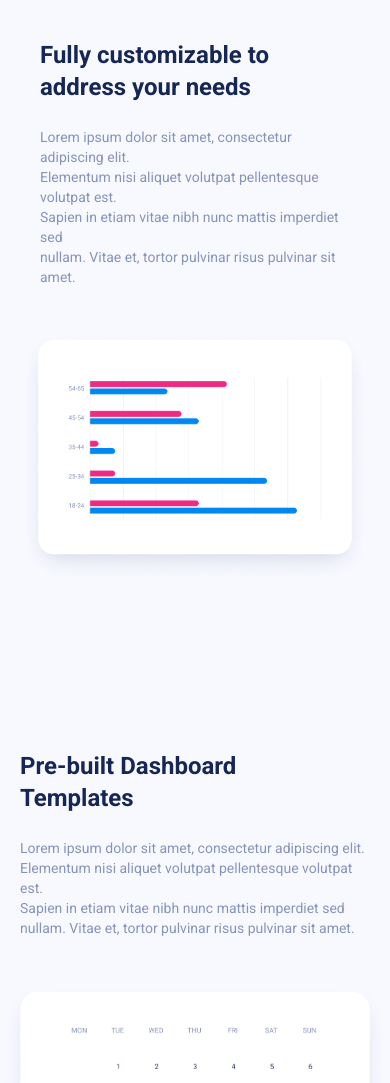
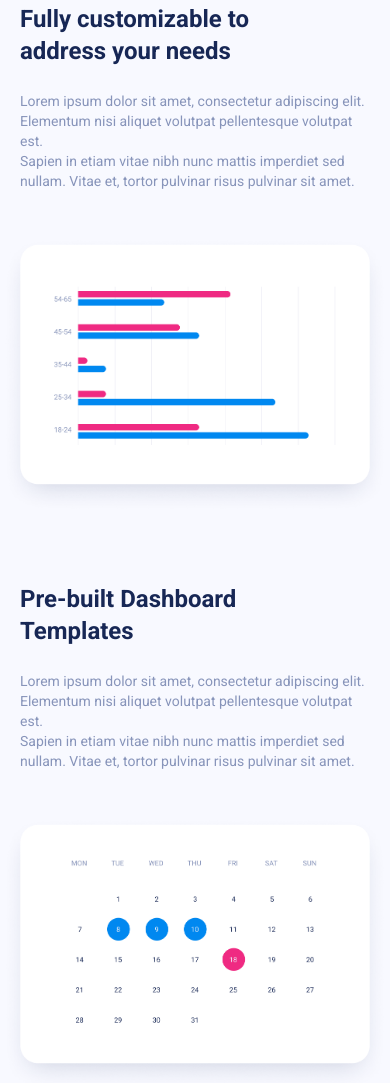
Before and after one commit to Rifa9oct/weather-analytics, a plain HTML site: page index.html in a window 390 px wide. Shown: the part 1584-2667 px from the top of the page. Drawn offline with nearby package versions, Linux system fonts and the light colour scheme.

Commit message:
little setup

```diff
--- a/index.html
+++ b/index.html
@@ -94,7 +94,7 @@
     </header>
     <main>
     <!-- Automated Reports & Widget Alerts section  -->
-        <section class="mt-16 lg:mt-28">
+        <section class="mt-12 lg:mt-28">
             <div class="flex justify-between items-center flex-col lg:flex-row lg:px-[210px] mt-36 lg:mt-16">
                 <div class="p-5 lg:p-0">
                   <h1 class="text-2xl lg:text-5xl font-bold text-[#172755]">Automated Reports<br>& Widget Alerts</h1>
@@ -104,8 +104,8 @@
               </div>
         </section>
     <!-- Fully customizable section -->
-        <section class="p-5 lg:p-0 mt-16 lg:mt-28">
-            <div class="flex justify-between items-center flex-col-reverse lg:flex-row mb-16 lg:pr-[210px] lg:pl-[175px]">
+        <section class="mt-12 lg:mt-28">
+            <div class="flex justify-between items-center flex-col-reverse lg:flex-row lg:pr-[210px] lg:pl-[175px]">
                 <img class="w-[100%] lg:w-[600px] h-[100%] lg:h-[410px]" src="images/chart-3.png" alt="">
                 <div class="p-5 lg:p-0">
                   <h1 class="text-2xl lg:text-5xl font-bold text-[#172755]">Fully customizable to<br>address your needs </h1>
@@ -114,7 +114,7 @@
               </div>
         </section>
     <!-- Dashboard section -->
-    <section class="mt-16 lg:mt-28">
+    <section class="mt-12 lg:mt-28">
         <div class="flex justify-between items-center flex-col lg:flex-row lg:pr-[175px] lg:pl-[210px]">
             <div class="p-5 lg:p-0">
               <h1 class="text-2xl lg:text-5xl font-bold text-[#172755]">Pre-built Dashboard<br>Templates</h1>
```
